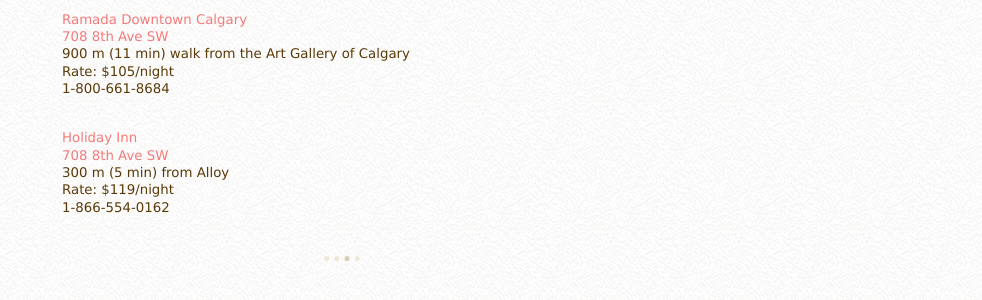
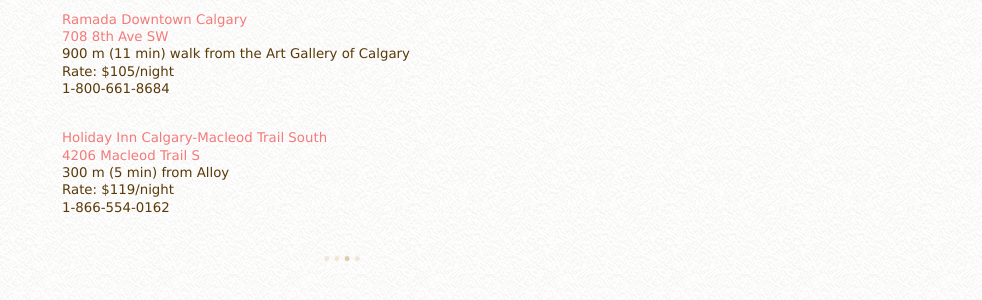
Before and after one commit to dmcb/derek-and-hailey-wedding, a CodeIgniter app: page / in a window 1280 px wide. Shown: the part 1842-2142 px from the top of the page, without its empty margins (298-1280 px from the left). Run offline with CodeIgniter, Linux system fonts and the light colour scheme; some libraries are stand-ins or nearby versions.

Commit message:
Update to address.
Messed up address of Holiday Inn.

```diff
--- a/ci_app_2.1.2/views/wedding.php
+++ b/ci_app_2.1.2/views/wedding.php
@@ -45,8 +45,8 @@
 				</p>
 				<p>
 					<a href="http://www.hihotelcalgary.ca/">
-						Holiday Inn<br/>
-						708 8th Ave SW<br/>
+						Holiday Inn Calgary-Macleod Trail South<br/>
+						4206 Macleod Trail S<br/>
 					</a>
 					300 m (5 min) from Alloy<br/>
 					Rate: $119/night<br/>
```
